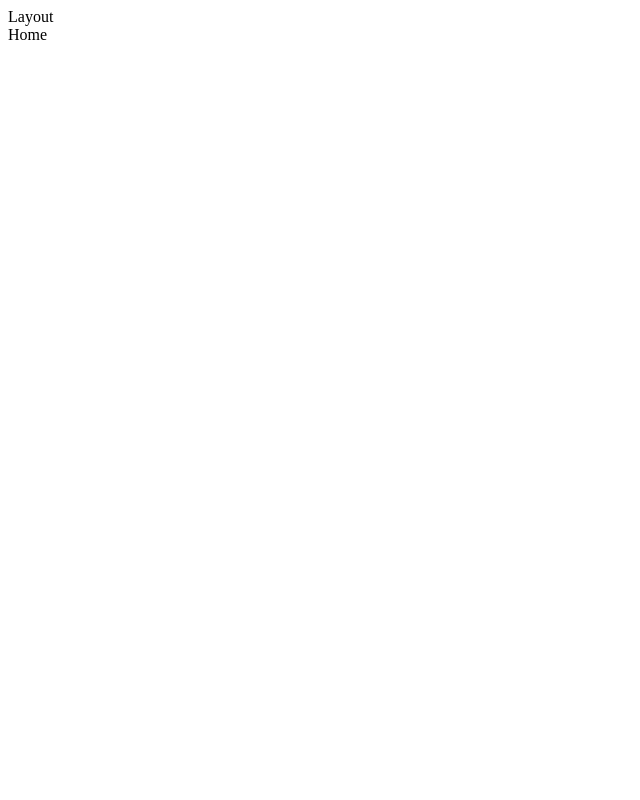
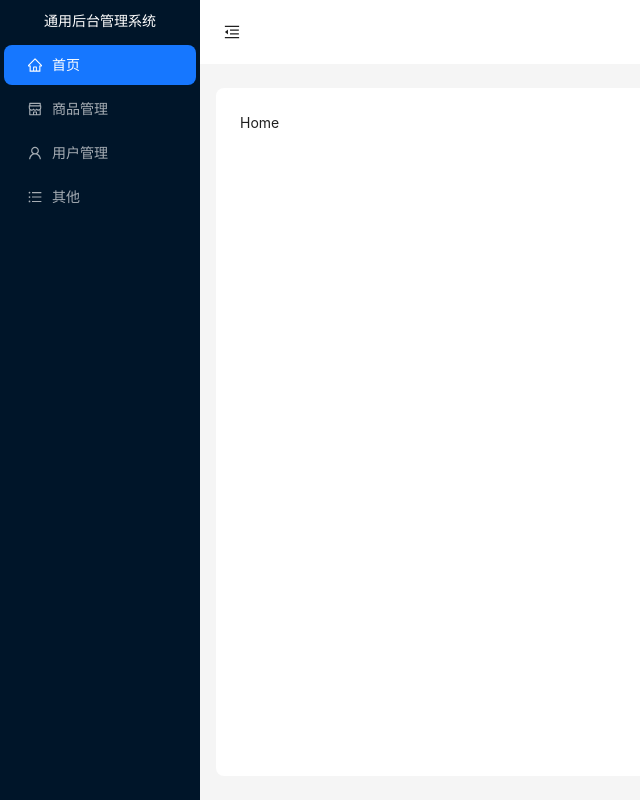
Before and after one commit to ikun666xiadan/react-admin-frontend, a React (Create React App) app: page /home in a window 1280 px wide. Shown: the whole page, without its empty margins (0-640 px from the left). Built offline with nearby package versions, Linux system fonts and the light colour scheme.

Commit message:
feat: layout页面布局,封装侧边nav组件

```diff
--- a/package.json
+++ b/package.json
@@ -7,6 +7,7 @@
     "@testing-library/jest-dom": "^6.6.3",
     "@testing-library/react": "^16.3.0",
     "@testing-library/user-event": "^13.5.0",
+    "antd": "^5.24.7",
     "react": "^19.1.0",
     "react-dom": "^19.1.0",
     "react-router-dom": "^6.22.2",
--- /dev/null
+++ b/src/components/Asider/index.js
@@ -0,0 +1,53 @@
+import React from "react";
+import {
+  HomeOutlined,
+  UserOutlined,
+  ShopOutlined,
+  UnorderedListOutlined,
+} from "@ant-design/icons";
+import { Layout, Menu } from "antd";
+import { useNavigate } from "react-router-dom";
+
+const { Sider } = Layout;
+const NavItem = [
+  {
+    key: "home",
+    icon: <HomeOutlined />,
+    label: "首页",
+  },
+  {
+    key: "goods",
+    icon: <ShopOutlined />,
+    label: "商品管理",
+  },
+  {
+    key: "user",
+    icon: <UserOutlined />,
+    label: "用户管理",
+  },
+  {
+    key: "other",
+    icon: <UnorderedListOutlined />,
+    label: "其他",
+  },
+];
+const Asider = React.memo(({ collapsed }) => {
+  const navigate = useNavigate()
+  return (
+    <Sider trigger={null} collapsible collapsed={collapsed}>
+      <div className="nav" />
+      <p style={{ color: "white", textAlign: "center", margin: "10px 0" }}>
+        通用后台管理系统
+      </p>
+      <Menu
+        theme="dark"
+        mode="inline"
+        defaultSelectedKeys={["home"]}
+        items={NavItem}
+        onClick={(e) => navigate(e.key)}
+      />
+    </Sider>
+  );
+});
+
+export default Asider;
--- /dev/null
+++ b/src/index.css
@@ -0,0 +1,85 @@
+/* ====== CSS Reset/Normalize ====== */
+* {
+  margin: 0;
+  padding: 0;
+  box-sizing: border-box;
+}
+
+html {
+  line-height: 1.15;
+  -webkit-text-size-adjust: 100%;
+}
+
+body {
+  min-height: 100vh;
+}
+
+img {
+  max-width: 100%;
+  height: auto;
+  display: block;
+}
+
+a {
+  text-decoration: none;
+  color: inherit;
+}
+
+ul,
+ol {
+  list-style: none;
+}
+
+button,
+input,
+select,
+textarea {
+  font-family: inherit;
+  font-size: inherit;
+  background: none;
+  border: none;
+  outline: none;
+}
+
+/* ====== 基础样式 ====== */
+body {
+  font-family: -apple-system, BlinkMacSystemFont, "Segoe UI", Roboto,
+    Oxygen-Sans, Ubuntu, Cantarell, "Helvetica Neue", sans-serif;
+  line-height: 1.5;
+  color: #333;
+  background-color: #fff;
+}
+
+h1,
+h2,
+h3,
+h4,
+h5,
+h6 {
+  padding: 10px;
+}
+
+p {
+  margin-bottom: 1em;
+}
+
+/* ====== 布局辅助 ====== */
+.container {
+  width: 100%;
+  height: 100vh;
+}
+
+.flex {
+  display: flex;
+}
+
+.grid {
+  display: grid;
+}
+
+/* ====== 响应式基础 ====== */
+@media (max-width: 768px) {
+  html {
+    font-size: 14px;
+  }
+}
--- a/src/index.js
+++ b/src/index.js
@@ -1,6 +1,6 @@
 import React from 'react';
 import ReactDOM from 'react-dom/client';
-
+import './index.css'
 import { RouterProvider} from 'react-router-dom';
 import router from './router';
 
--- /dev/null
+++ b/src/pages/Layout/inde.css
@@ -0,0 +1,3 @@
+.nav,h3{
+    color: aliceblue;
+}
--- a/src/pages/Layout/index.js
+++ b/src/pages/Layout/index.js
@@ -1,12 +1,44 @@
+import React, { useState } from "react";
 import { Outlet } from "react-router-dom";
+import { MenuFoldOutlined, MenuUnfoldOutlined } from "@ant-design/icons";
+import { Button, Layout, theme } from "antd";
+import Asider from "../../components/Asider";
 
-function Layout() {
-    return (
-      <div className="Layout">
-        Layout
-        <Outlet></Outlet>
-      </div>
-    );
-  }
-
-export default Layout;
+const { Header, Content } = Layout;
+const LayoutApp = () => {
+  const [collapsed, setCollapsed] = useState(false);
+  const {
+    token: { colorBgContainer, borderRadiusLG },
+  } = theme.useToken();
+  return (
+    <Layout className="container">
+      <Asider collapsed={collapsed} />
+      <Layout>
+        <Header style={{ padding: 0, background: colorBgContainer }}>
+          <Button
+            type="text"
+            icon={collapsed ? <MenuUnfoldOutlined /> : <MenuFoldOutlined />}
+            onClick={() => setCollapsed(!collapsed)}
+            style={{
+              fontSize: "16px",
+              width: 64,
+              height: 64,
+            }}
+          />
+        </Header>
+        <Content
+          style={{
+            margin: "24px 16px",
+            padding: 24,
+            minHeight: 280,
+            background: colorBgContainer,
+            borderRadius: borderRadiusLG,
+          }}
+        >
+          <Outlet></Outlet>
+        </Content>
+      </Layout>
+    </Layout>
+  );
+};
+export default LayoutApp;
```
Also changed, not shown: 1 other file (tests, documents, lock files or other folders).
